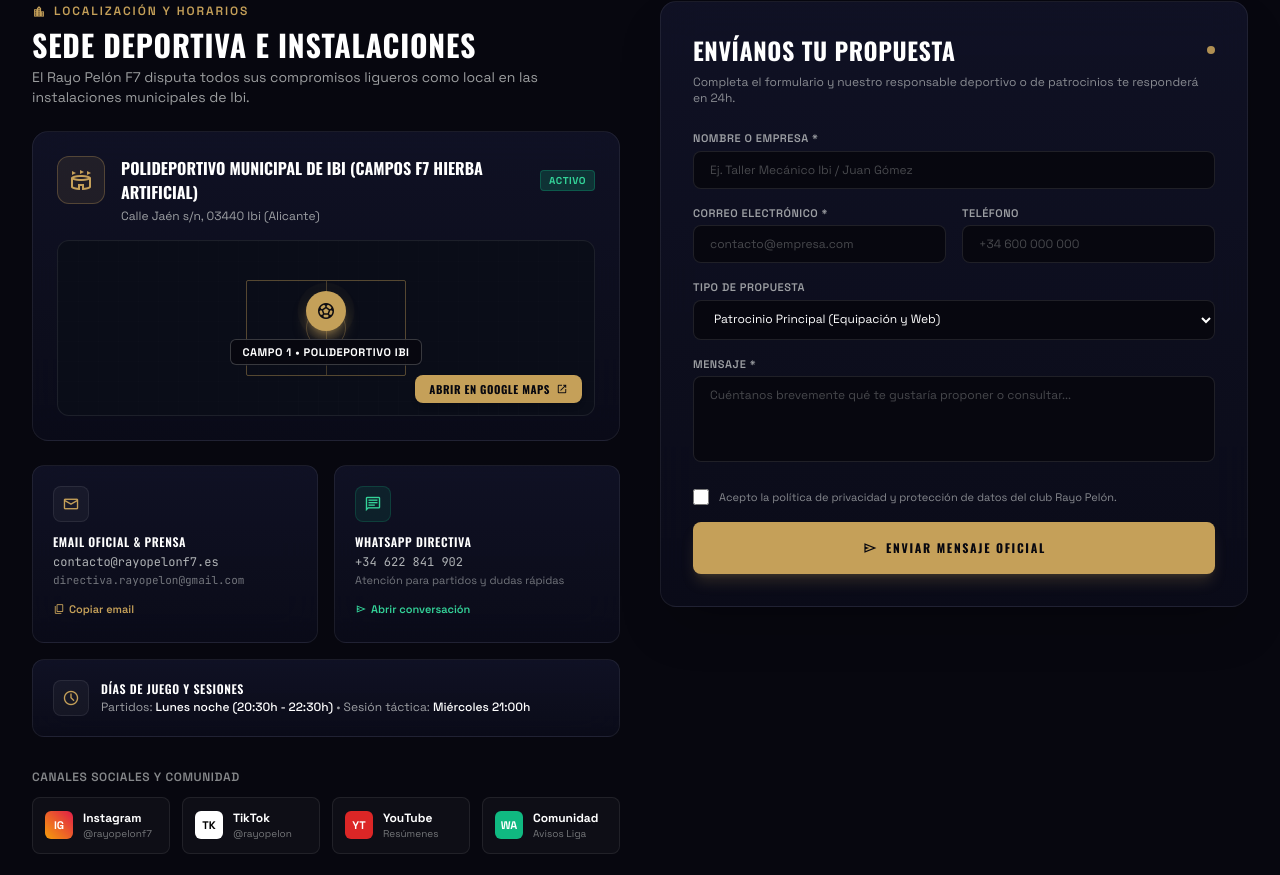
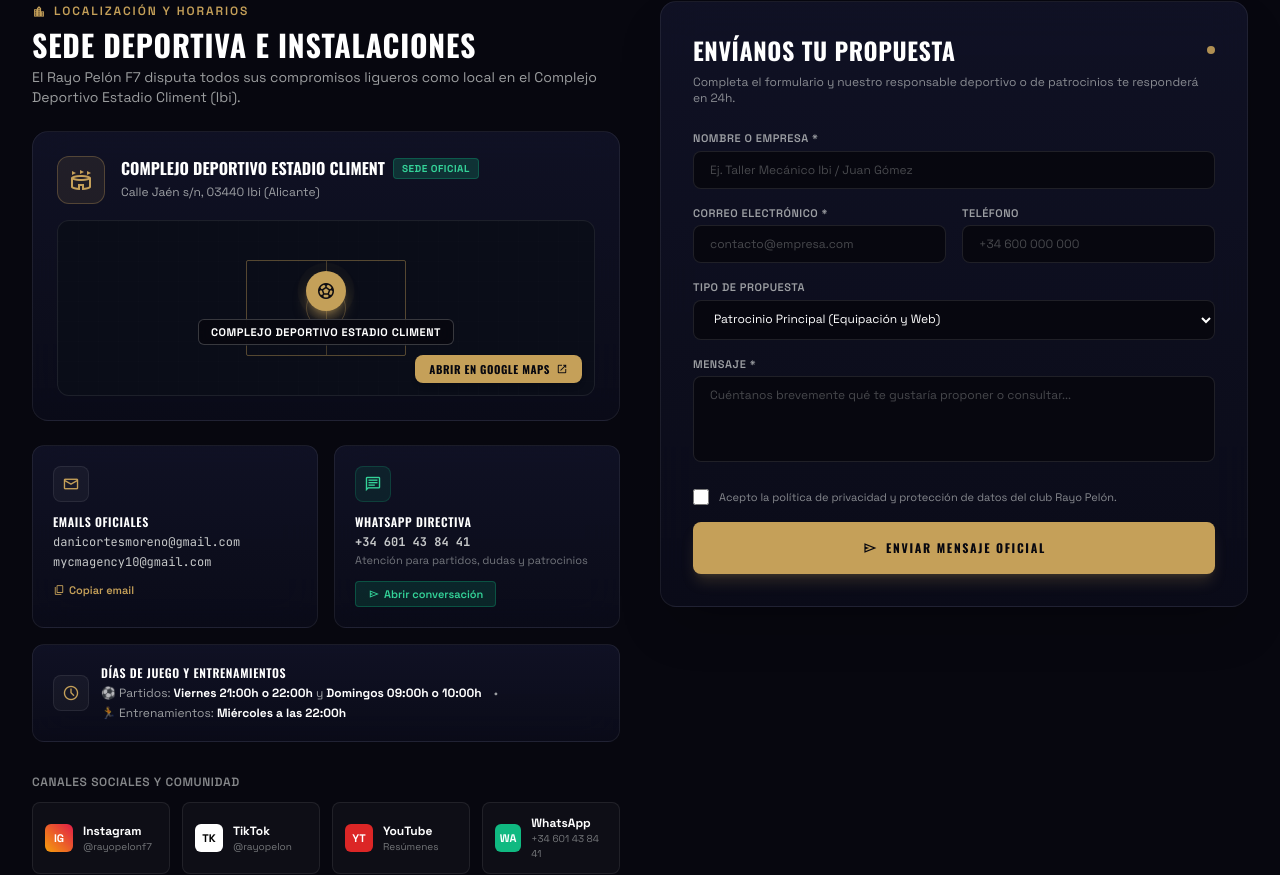
Before and after one commit to DaniCortesMoreno/RayoPelonWeb, a React (Vite) app in the folder client/: page /contacto in a window 1280 px wide. Shown: the part 479-1354 px from the top of the page. Built offline with nearby package versions, Linux system fonts and the light colour scheme; no server answers.

Commit message:
feat(contact): update official emails, whatsapp, match and training schedules, and Climent stadium location

```diff
--- a/client/src/components/contact/ContactSection.tsx
+++ b/client/src/components/contact/ContactSection.tsx
@@ -33,6 +33,15 @@
                     {CLUB_INFO.stadium}<br />
                     {CLUB_INFO.address}
                   </p>
+                  <a
+                    href={CLUB_INFO.mapsUrl}
+                    target="_blank"
+                    rel="noopener noreferrer"
+                    className="text-rayo-gold hover:underline inline-flex items-center gap-1 font-mono text-[11px] mt-1.5 font-bold"
+                  >
+                    <span>Ver en Google Maps</span>
+                    <span className="material-symbols-outlined text-xs">open_in_new</span>
+                  </a>
                 </div>
               </div>
 
@@ -42,10 +51,37 @@
                 </div>
                 <div>
                   <h4 className="font-display font-semibold uppercase text-white text-sm">
-                    Email Directo de Directiva
+                    Emails Oficiales
                   </h4>
-                  <p className="text-xs text-rayo-bone/60 mt-0.5">
-                    {CLUB_INFO.email} • {CLUB_INFO.emailAlt}
+                  <div className="text-xs text-rayo-bone/80 mt-0.5 space-y-0.5 font-mono">
+                    <a href="mailto:danicortesmoreno@gmail.com" className="block hover:text-rayo-gold transition-colors">
+                      danicortesmoreno@gmail.com
+                    </a>
+                    <a href="mailto:mycmagency10@gmail.com" className="block hover:text-rayo-gold transition-colors">
+                      mycmagency10@gmail.com
+                    </a>
+                  </div>
+                </div>
+              </div>
+
+              <div className="flex items-start gap-3.5">
+                <div className="w-10 h-10 rounded bg-emerald-500/10 border border-emerald-500/20 flex items-center justify-center text-emerald-400 flex-shrink-0">
+                  <span className="material-symbols-outlined text-xl">chat</span>
+                </div>
+                <div>
+                  <h4 className="font-display font-semibold uppercase text-white text-sm">
+                    WhatsApp Directiva
+                  </h4>
+                  <p className="text-xs text-rayo-bone/70 mt-0.5">
+                    <a
+                      href={CLUB_INFO.whatsappUrl}
+                      target="_blank"
+                      rel="noopener noreferrer"
+                      className="inline-flex items-center gap-1 text-emerald-400 hover:text-emerald-300 font-mono font-bold text-xs"
+                    >
+                      <span>{CLUB_INFO.whatsapp}</span>
+                      <span className="material-symbols-outlined text-xs">open_in_new</span>
+                    </a>
                   </p>
                 </div>
               </div>
@@ -56,10 +92,11 @@
                 </div>
                 <div>
                   <h4 className="font-display font-semibold uppercase text-white text-sm">
-                    Horarios de Competición
+                    Días de Juego y Entrenamientos
                   </h4>
-                  <p className="text-xs text-rayo-bone/60 mt-0.5">
-                    {CLUB_INFO.schedule} ({CLUB_INFO.league})
+                  <p className="text-xs text-rayo-bone/70 mt-0.5 leading-relaxed">
+                    Partidos: <span className="text-white font-medium">Viernes (21h o 22h) y Domingos (9h o 10h)</span><br />
+                    Entrenamientos: <span className="text-white font-medium">Miércoles a las 22h</span>
                   </p>
                 </div>
               </div>
--- a/client/src/components/layout/Footer.tsx
+++ b/client/src/components/layout/Footer.tsx
@@ -38,7 +38,7 @@
         </div>
 
         <div className="mt-8 pt-5 border-t border-white/[0.06] flex flex-col sm:flex-row justify-between items-center text-[11px] text-rayo-bone/40 gap-3">
-          <p>© 2026/2027 RAYO PELÓN F7 • TODOS LOS DERECHOS RESERVADOS • POLIDEPORTIVO MUNICIPAL DE IBI</p>
+          <p>© 2026/2027 RAYO PELÓN F7 • TODOS LOS DERECHOS RESERVADOS • COMPLEJO DEPORTIVO ESTADIO CLIMENT</p>
           <p className="text-rayo-gold/80 font-medium">Diseño Deportivo de Alta Competición</p>
         </div>
       </div>
--- a/client/src/data/mockData.ts
+++ b/client/src/data/mockData.ts
@@ -6,11 +6,16 @@
   heroBgUrl: '/hero-team.jpg',
   league: 'Liga Plata Ibi F7 • Liga Comarcal',
   season: 'Temporada 2026/27',
-  stadium: 'Polideportivo Municipal de Ibi (Campos F7 Hierba Artificial)',
+  stadium: 'Complejo Deportivo Estadio Climent',
   address: 'Calle Jaén s/n, 03440 Ibi (Alicante)',
-  email: 'contacto@rayopelonf7.es',
-  emailAlt: 'directiva.rayopelon@gmail.com',
-  schedule: 'Lunes y Miércoles: 20:30h - 22:30h',
+  mapsUrl: 'https://maps.app.goo.gl/Ahug91q3zzPbfod79',
+  email: 'danicortesmoreno@gmail.com',
+  emailAlt: 'mycmagency10@gmail.com',
+  whatsapp: '+34 601 43 84 41',
+  whatsappUrl: 'https://wa.me/34601438441',
+  matchSchedule: 'Viernes 21:00h o 22:00h • Domingos 09:00h o 10:00h',
+  trainingSchedule: 'Miércoles 22:00h',
+  schedule: 'Partidos: Viernes (21h/22h) y Domingos (9h/10h) • Entrenos: Miércoles 22h',
   slogan: 'Sentimiento, Garra y Rayo',
   description: 'La pasión del fútbol 7 sobre el césped de Ibi. Humildad en el vestuario, velocidad de rayo en el campo y orgullo en cada disputa de balón.'
 };
@@ -1261,19 +1266,19 @@
     id: 'faq-1',
     category: 'Competición',
     question: '¿Dónde y a qué hora juega el Rayo Pelón sus partidos como local?',
-    answer: 'Disputamos nuestros partidos habitualmente los lunes en el Polideportivo Municipal de Ibi (Campo 1 de Fútbol 7 de césped artificial), en horarios fijados entre las 20:30h y las 22:30h según el calendario de la Liga Plata Ibi Comarcal.'
+    answer: 'Disputamos nuestros partidos habitualmente los viernes (21h o 22h) y domingos (9h o 10h) en el Complejo Deportivo Estadio Climent (Ibi), con entrenamientos los miércoles a las 22:00h.'
   },
   {
     id: 'faq-2',
     category: 'Afición',
-    question: '¿Hay que pagar entrada para ver los partidos en el Polideportivo de Ibi?',
-    answer: '¡No, la entrada es 100% libre y gratuita! Cualquier aficionado o familia puede subir a la grada del Campo 1 a animar al Rayo Pelón. Además, al acabar solemos juntarnos para el tradicional tercer tiempo en locales colaboradores de la localidad.'
+    question: '¿Hay que pagar entrada para ver los partidos en el Estadio Climent?',
+    answer: '¡No, la entrada es 100% libre y gratuita! Cualquier aficionado o familia puede subir a animar al Rayo Pelón. Además, al acabar solemos juntarnos para el tradicional tercer tiempo en locales colaboradores de la localidad.'
   },
   {
     id: 'faq-3',
     category: 'Patrocinios',
     question: '¿Cómo puede mi empresa sumarse como patrocinadora del equipo?',
-    answer: 'Es muy sencillo: completa el formulario de contacto indicando "Patrocinio Principal" o "Colaboración", o escríbenos directamente a contacto@rayopelonf7.es. Te enviaremos el dossier con todas las ventajas de imagen de marca y desgravación.'
+    answer: 'Es muy sencillo: completa el formulario de contacto indicando "Patrocinio Principal" o "Colaboración", o escríbenos directamente a danicortesmoreno@gmail.com o mycmagency10@gmail.com, o por WhatsApp al +34 601 43 84 41. Te enviaremos el dossier con todas las ventajas de imagen de marca y desgravación.'
   },
   {
     id: 'faq-4',
--- a/client/src/pages/ContactoPage.tsx
+++ b/client/src/pages/ContactoPage.tsx
@@ -74,7 +74,7 @@
                 </div>
                 <div className="flex items-center gap-2 px-3.5 py-2 rounded-lg bg-white/[0.03] border border-white/[0.08] text-xs">
                   <span className="material-symbols-outlined text-rayo-gold text-base">stadium</span>
-                  <span className="text-rayo-bone/80 font-medium">Campo 1 Ibi</span>
+                  <span className="text-rayo-bone/80 font-medium">Estadio Climent</span>
                 </div>
                 <div className="flex items-center gap-2 px-3.5 py-2 rounded-lg bg-white/[0.03] border border-white/[0.08] text-xs">
                   <span className="material-symbols-outlined text-rayo-gold text-base">military_tech</span>
@@ -101,7 +101,7 @@
                     Sede Deportiva e Instalaciones
                   </h2>
                   <p className="text-xs sm:text-sm text-rayo-bone/70 mt-1 leading-relaxed">
-                    El Rayo Pelón F7 disputa todos sus compromisos ligueros como local en las instalaciones municipales de Ibi.
+                    El Rayo Pelón F7 disputa todos sus compromisos ligueros como local en el Complejo Deportivo Estadio Climent (Ibi).
                   </p>
                 </div>
 
@@ -117,7 +117,7 @@
                           {CLUB_INFO.stadium}
                         </h3>
                         <span className="px-2 py-0.5 rounded text-[10px] font-bold uppercase tracking-wider bg-emerald-500/20 text-emerald-400 border border-emerald-500/30">
-                          Activo
+                          Sede Oficial
                         </span>
                       </div>
                       <p className="text-xs text-rayo-bone/70 mt-1">
@@ -146,13 +146,13 @@
                         </div>
                       </div>
                       <div className="mt-2 px-3 py-1 rounded-md bg-[#07070F]/90 border border-white/20 text-[11px] font-bold text-white tracking-wider uppercase backdrop-blur-md">
-                        Campo 1 • Polideportivo Ibi
+                        Complejo Deportivo Estadio Climent
                       </div>
                     </div>
 
                     {/* Google Maps link button overlay */}
                     <a
-                      href="https://www.google.com/maps/search/?api=1&query=Polideportivo+Municipal+de+Ibi"
+                      href="https://maps.app.goo.gl/Ahug91q3zzPbfod79"
                       target="_blank"
                       rel="noopener noreferrer"
                       className="absolute bottom-3 right-3 px-3.5 py-1.5 rounded-lg bg-rayo-gold hover:bg-rayo-goldLight text-rayo-carbon font-display text-[11px] font-bold uppercase tracking-wider transition-all flex items-center gap-1.5 shadow-md"
@@ -171,21 +171,29 @@
                       <span className="material-symbols-outlined text-lg">mail</span>
                     </div>
                     <h4 className="font-display font-semibold uppercase text-white text-xs tracking-wider">
-                      Email Oficial & Prensa
+                      Emails Oficiales
                     </h4>
-                    <p className="text-xs text-rayo-bone/80 font-mono mt-1 break-all">
-                      {CLUB_INFO.email}
-                    </p>
-                    <p className="text-[11px] text-rayo-bone/50 font-mono mt-0.5 break-all">
-                      {CLUB_INFO.emailAlt}
-                    </p>
-                    <button
-                      onClick={() => copyToClipboard(CLUB_INFO.email, 'email')}
-                      className="mt-3 text-[11px] font-semibold text-rayo-gold hover:text-white transition-colors flex items-center gap-1"
+                    <a
+                      href="mailto:danicortesmoreno@gmail.com"
+                      className="text-xs text-rayo-bone/90 font-mono mt-1 break-all hover:text-rayo-gold transition-colors block"
                     >
-                      <span className="material-symbols-outlined text-xs">content_copy</span>
-                      {copiedField === 'email' ? '¡Copiado!' : 'Copiar email'}
-                    </button>
+                      danicortesmoreno@gmail.com
+                    </a>
+                    <a
+                      href="mailto:mycmagency10@gmail.com"
+                      className="text-xs text-rayo-bone/90 font-mono mt-1 break-all hover:text-rayo-gold transition-colors block"
+                    >
+                      mycmagency10@gmail.com
+                    </a>
+                    <div className="flex items-center gap-2 mt-3">
+                      <button
+                        onClick={() => copyToClipboard('danicortesmoreno@gmail.com', 'email')}
+                        className="text-[11px] font-semibold text-rayo-gold hover:text-white transition-colors flex items-center gap-1"
+                      >
+                        <span className="material-symbols-outlined text-xs">content_copy</span>
+                        {copiedField === 'email' ? '¡Copiado!' : 'Copiar email'}
+                      </button>
+                    </div>
                   </div>
 
                   {/* WhatsApp / Teléfono Box */}
@@ -196,17 +204,22 @@
                     <h4 className="font-display font-semibold uppercase text-white text-xs tracking-wider">
                       WhatsApp Directiva
                     </h4>
-                    <p className="text-xs text-rayo-bone/80 font-mono mt-1">
-                      +34 622 841 902
-                    </p>
+                    <a
+                      href="https://wa.me/34601438441"
+                      target="_blank"
+                      rel="noopener noreferrer"
+                      className="text-xs text-rayo-bone/90 font-mono font-bold mt-1 block hover:text-emerald-400 transition-colors"
+                    >
+                      +34 601 43 84 41
+                    </a>
                     <p className="text-[11px] text-rayo-bone/50 mt-0.5">
-                      Atención para partidos y dudas rápidas
+                      Atención para partidos, dudas y patrocinios
                     </p>
                     <a
-                      href="https://wa.me/34622841902"
+                      href="https://wa.me/34601438441"
                       target="_blank"
                       rel="noopener noreferrer"
-                      className="mt-3 inline-flex items-center gap-1 text-[11px] font-semibold text-emerald-400 hover:text-emerald-300 transition-colors"
+                      className="mt-3 inline-flex items-center gap-1 px-3 py-1 rounded bg-emerald-500/15 border border-emerald-500/30 text-[11px] font-semibold text-emerald-400 hover:text-emerald-300 transition-colors"
                     >
                       <span className="material-symbols-outlined text-xs">send</span>
                       Abrir conversación
@@ -215,17 +228,23 @@
 
                   {/* Horarios Box */}
                   <div className="elite-card rounded-xl p-5 border border-white/[0.08] hover:border-rayo-gold/30 transition-all sm:col-span-2">
-                    <div className="flex items-center gap-3">
+                    <div className="flex items-start sm:items-center gap-3">
                       <div className="w-9 h-9 rounded-lg bg-white/[0.04] border border-white/[0.08] flex items-center justify-center text-rayo-gold flex-shrink-0">
                         <span className="material-symbols-outlined text-lg">schedule</span>
                       </div>
-                      <div>
+                      <div className="space-y-1">
                         <h4 className="font-display font-semibold uppercase text-white text-xs tracking-wider">
-                          Días de Juego y Sesiones
+                          Días de Juego y Entrenamientos
                         </h4>
-                        <p className="text-xs text-rayo-bone/70 mt-0.5">
-                          Partidos: <span className="text-white font-medium">Lunes noche (20:30h - 22:30h)</span> • Sesión táctica: <span className="text-white font-medium">Miércoles 21:00h</span>
-                        </p>
+                        <div className="text-xs text-rayo-bone/70 flex flex-wrap items-center gap-x-3 gap-y-1">
+                          <span>
+                            ⚽ Partidos: <strong className="text-white">Viernes 21:00h o 22:00h</strong> y <strong className="text-white">Domingos 09:00h o 10:00h</strong>
+                          </span>
+                          <span>•</span>
+                          <span>
+                            🏃 Entrenamientos: <strong className="text-white">Miércoles a las 22:00h</strong>
+                          </span>
+                        </div>
                       </div>
                     </div>
                   </div>
@@ -289,19 +308,19 @@
                     </a>
 
                     <a
-                      href="https://whatsapp.com"
+                      href="https://wa.me/34601438441"
                       target="_blank"
                       rel="noopener noreferrer"
-                      className="flex items-center gap-2.5 p-3 rounded-lg bg-white/[0.03] border border-white/[0.08] hover:border-rayo-gold/40 hover:bg-white/[0.06] transition-all group"
+                      className="flex items-center gap-2.5 p-3 rounded-lg bg-white/[0.03] border border-white/[0.08] hover:border-emerald-500/40 hover:bg-white/[0.06] transition-all group"
                     >
                       <span className="w-7 h-7 rounded-md bg-emerald-500 flex items-center justify-center text-white text-[11px] font-bold">
                         WA
                       </span>
                       <div>
-                        <div className="text-xs font-bold text-white group-hover:text-rayo-gold transition-colors">
-                          Comunidad
+                        <div className="text-xs font-bold text-white group-hover:text-emerald-400 transition-colors">
+                          WhatsApp
                         </div>
-                        <div className="text-[10px] text-rayo-bone/50">Avisos Liga</div>
+                        <div className="text-[10px] text-rayo-bone/50">+34 601 43 84 41</div>
                       </div>
                     </a>
                   </div>
```
Also changed, not shown: 7 other files (tests, documents, lock files or other folders).
